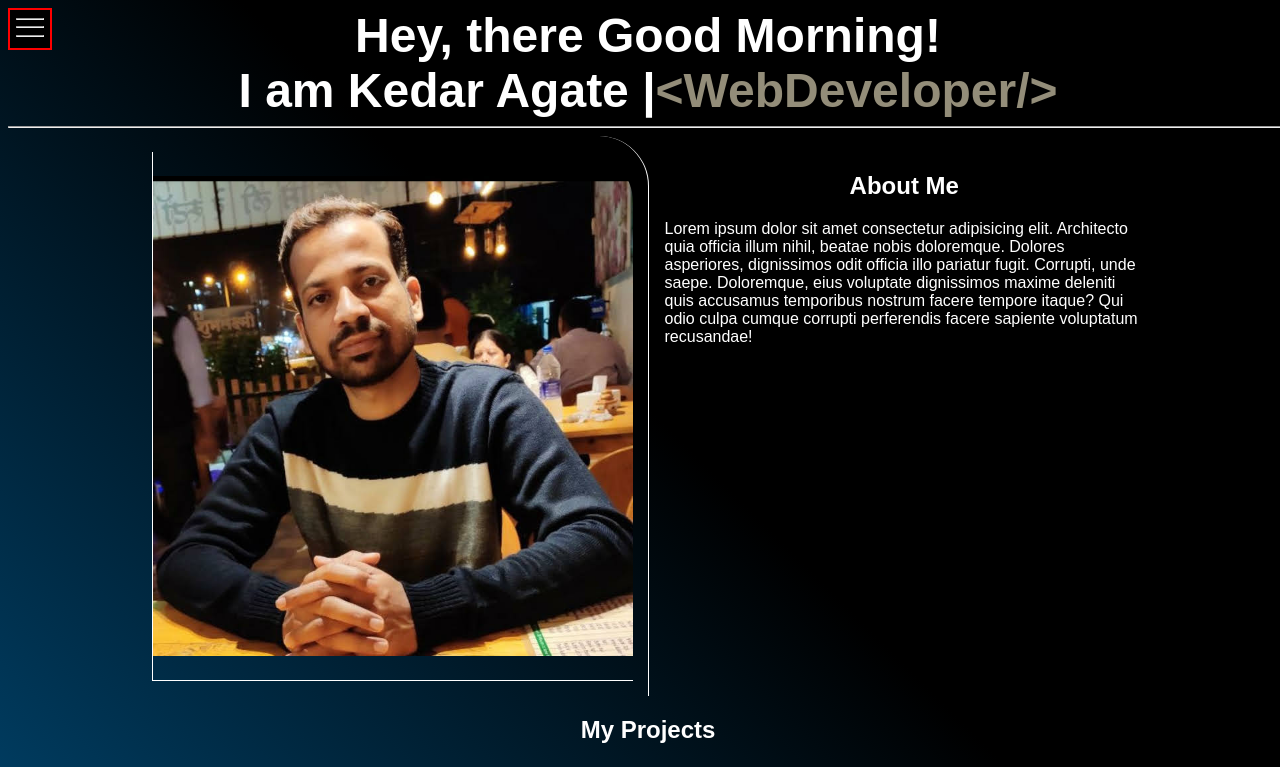
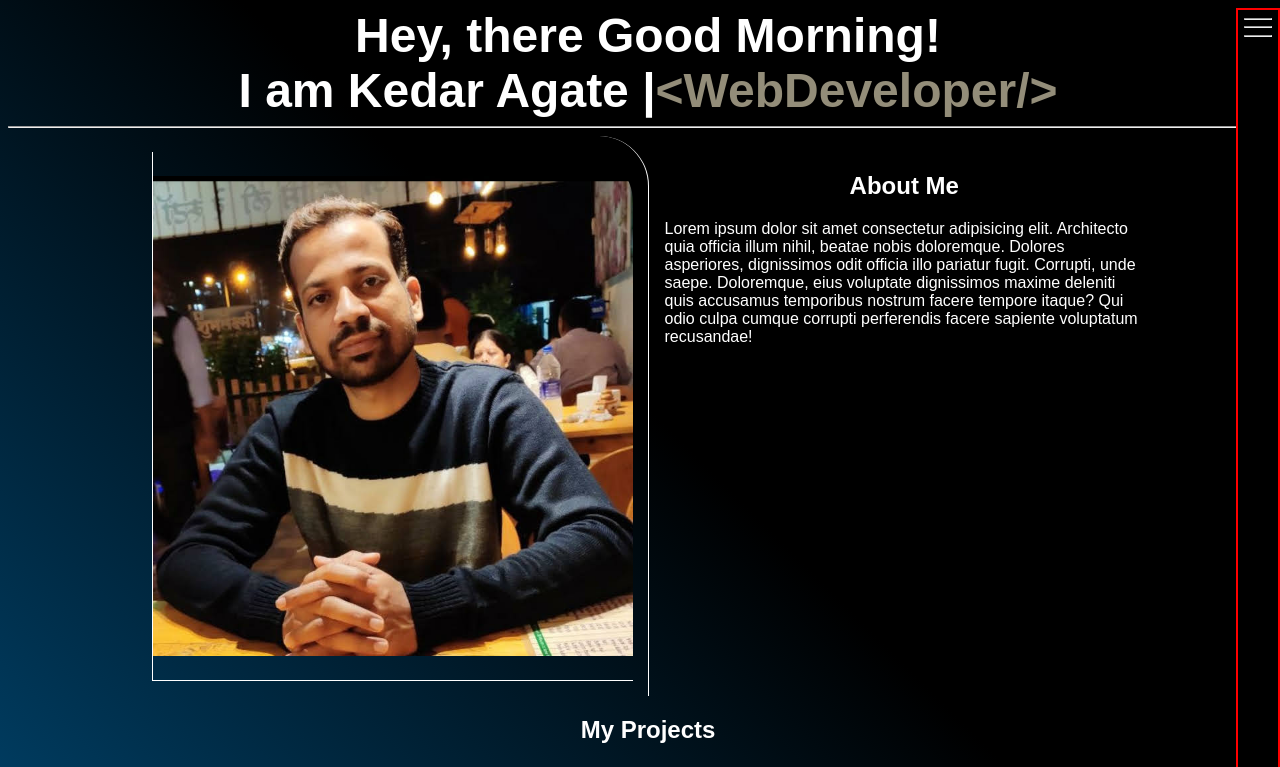
Before and after one commit to kedaragate/portfolio, a React (Vite) app: page / in a window 1280 px wide. Shown: the top 767 px of the page. Built offline with nearby package versions, Linux system fonts and the light colour scheme.

Commit message:
Update Sidebar.css

```diff
--- a/src/components/Sidebar/Sidebar.css
+++ b/src/components/Sidebar/Sidebar.css
@@ -3,7 +3,7 @@
   margin: 0;
   padding: 0;
 
-  transform: /*translateX(-100%)*/
+  right:0;
   height: 100vh;
   position: absolute;
   z-index: 10;
```
